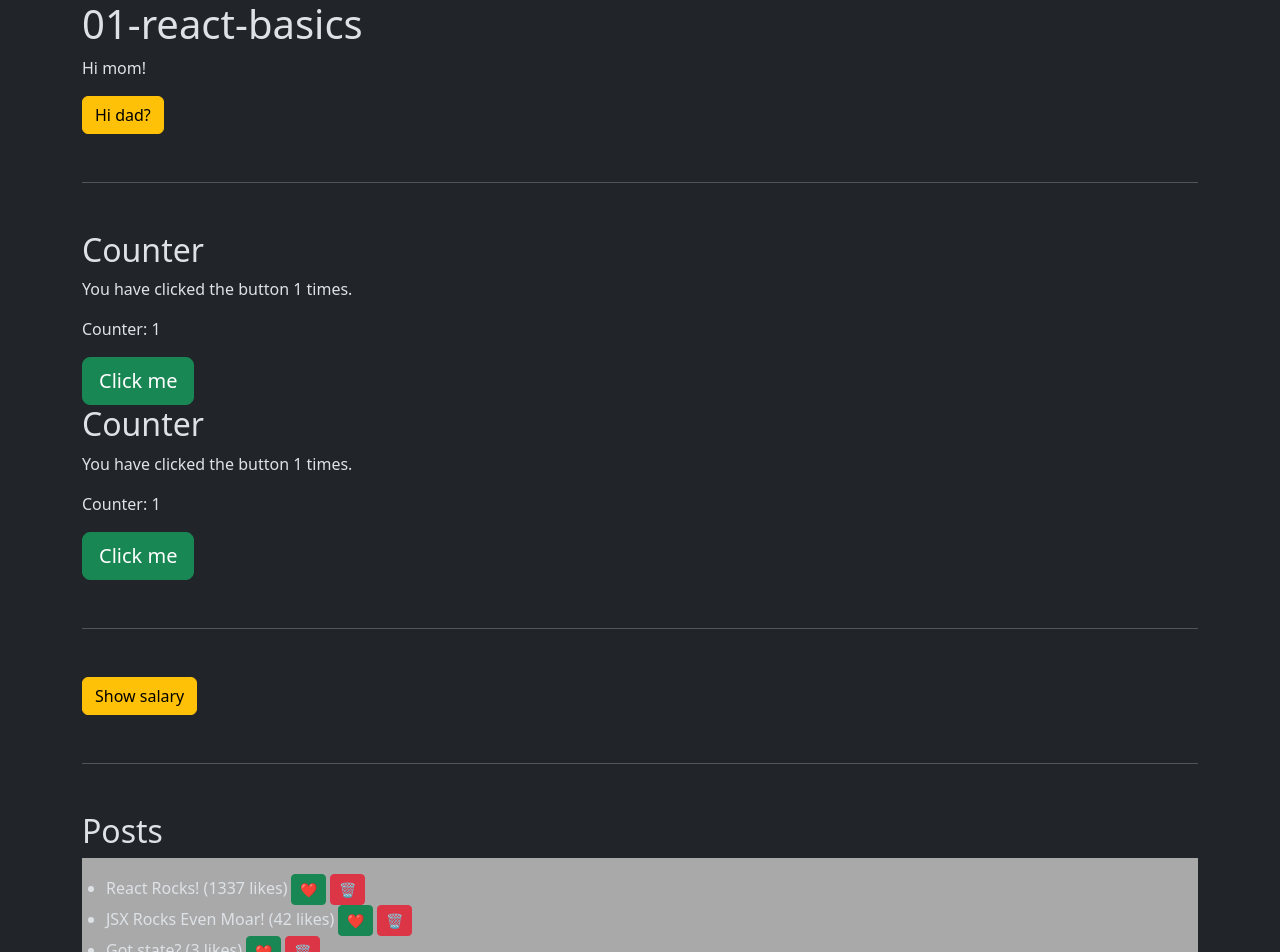
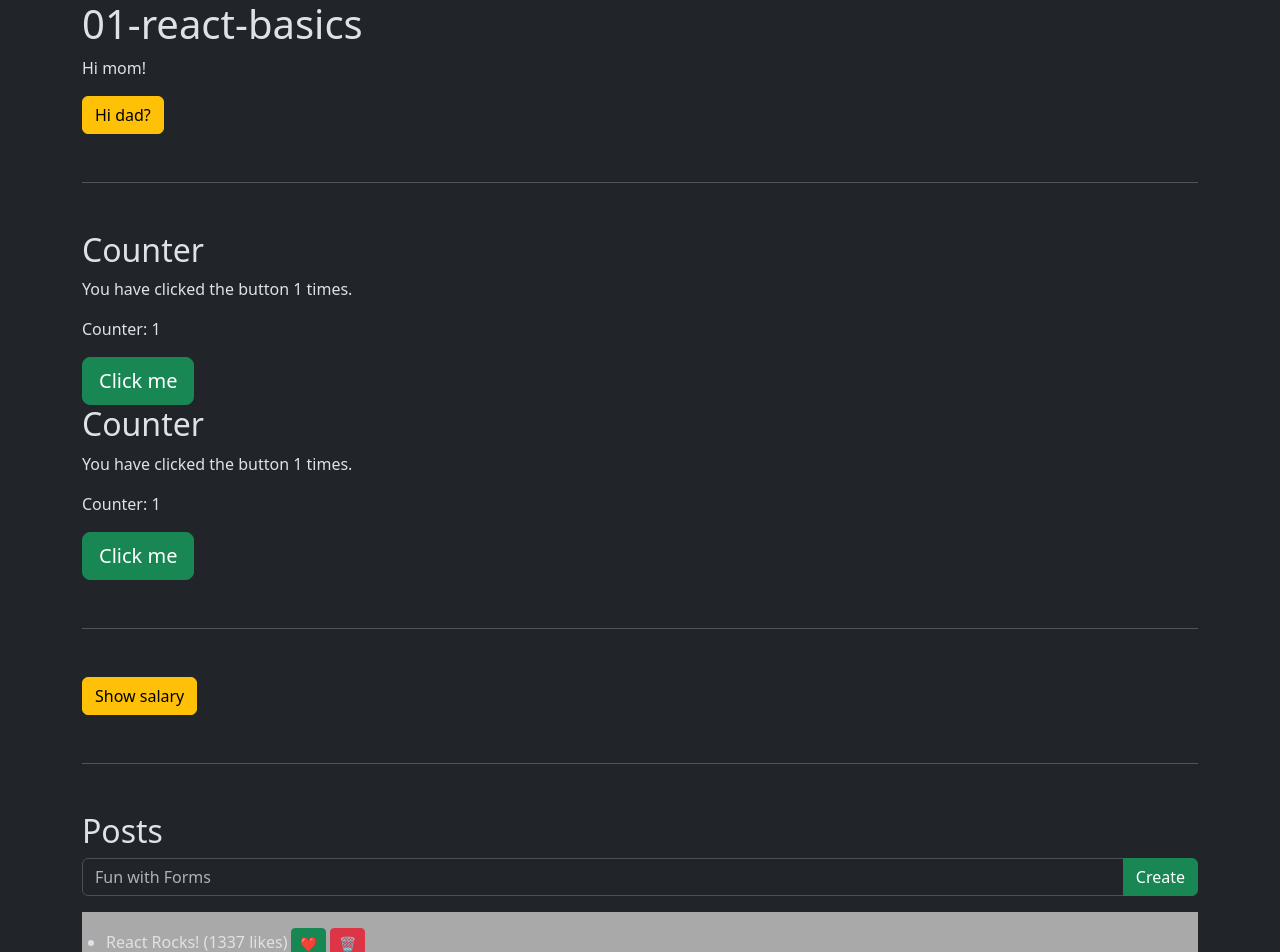
Before and after one commit to MohammadMzien2/Javascript-f-rdjupning, a React (Vite) app in the folder 01-react-basics/: page / in a window 1280 px wide. Shown: the top 952 px of the page. Built offline with nearby package versions, Linux system fonts and the light colour scheme.

Commit message:
Input- and form-events

```diff
--- a/01-react-basics/src/App.tsx
+++ b/01-react-basics/src/App.tsx
@@ -17,6 +17,7 @@ function App() {
 		{ id: 3, title: "Got state?", likes: 3 },
 	]);
 	const [showSalary, setShowSalary] = useState(false);
+	const [inputPostTitle, setinputPostTitle] = useState("");
 
 	console.log("App is being rendered");
 
@@ -27,6 +28,22 @@ function App() {
 
 	const handleDeletePost = (postToDelete: Post) => {
 		setPosts(posts.filter(post => post !== postToDelete));
+	}
+
+	const handleFormSubmit = (e: React.FormEvent) => {
+		// stop form from submitting
+		e.preventDefault();
+
+		// Create new post
+		const newPost: Post = {
+			id: Math.max(...posts.map(post => post.id)) + 1,
+			title: inputPostTitle,
+			likes: 0,
+			}
+			posts.push(newPost);
+
+			//Clear input field
+			setinputPostTitle("");
 		}
 
 		return (
@@ -54,6 +71,18 @@ function App() {
 
 				<h2>Posts</h2>
 
+				<form onSubmit={handleFormSubmit} className="mb-3">
+					<div className="input-group">
+
+						<input type="text" className="form-control" placeholder="Fun with Forms" required aria-label="Post Title" onChange={(e) => setinputPostTitle(e.target.value)} value={inputPostTitle} />
+
+						<button type="submit" className="btn btn-success">
+							Create
+						</button>
+
+					</div>
+				</form>
+
 				{posts.length > 0 && (
 					<ul>
 						{posts.map(post =>
```
Lines whose indentation alone changed are shown as unchanged.
